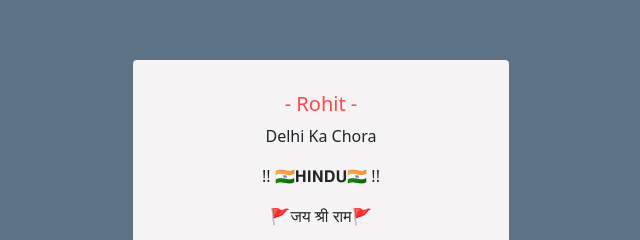
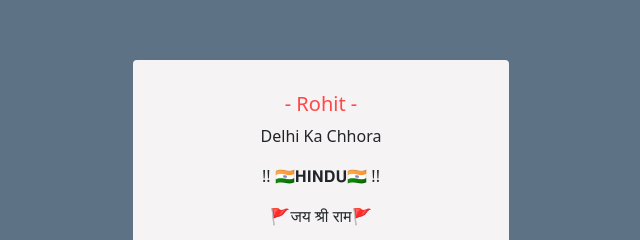
Before and after one commit to rjcode01/rohit, a plain HTML site: page about.html in a window 1280 px wide. Shown: the part 104-344 px from the top of the page, 319-959 px from the left. Drawn offline with nearby package versions, Linux system fonts and the light colour scheme.

Commit message:
Update about.html

```diff
--- a/about.html
+++ b/about.html
@@ -40,7 +40,7 @@
       <div class="Rohitd rounded-2">
         <div class="info">
           <h5 class="mtitle"> - Rohit - </h5>
-          <p class="minfo">Delhi Ka Chora</p>
+          <p class="minfo">Delhi Ka Chhora</p>
           <p class="minfo">!! 🇮🇳𝐇𝚰𝐍𝐃𝐔🇮🇳 !!</p>
           <p class="minfo">🚩जय श्री राम🚩</p>
           <p class="minfo">
```
